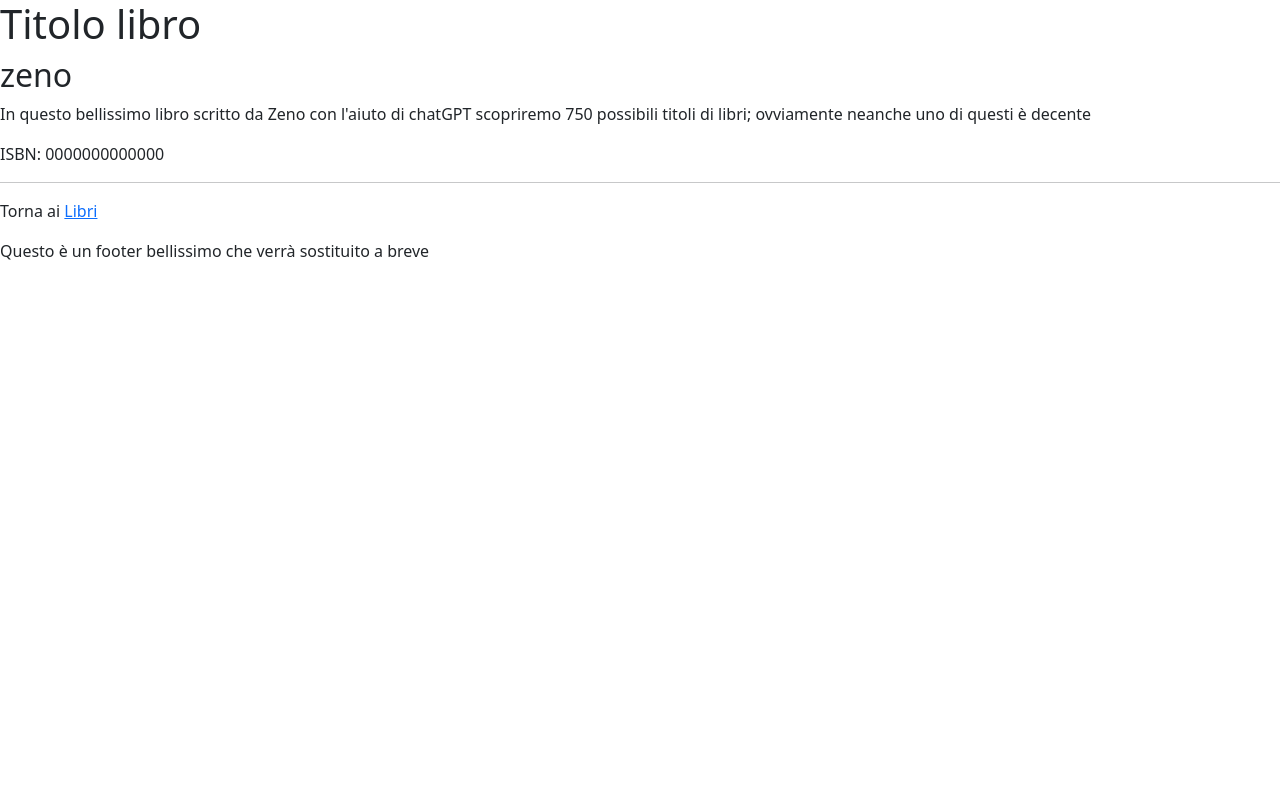
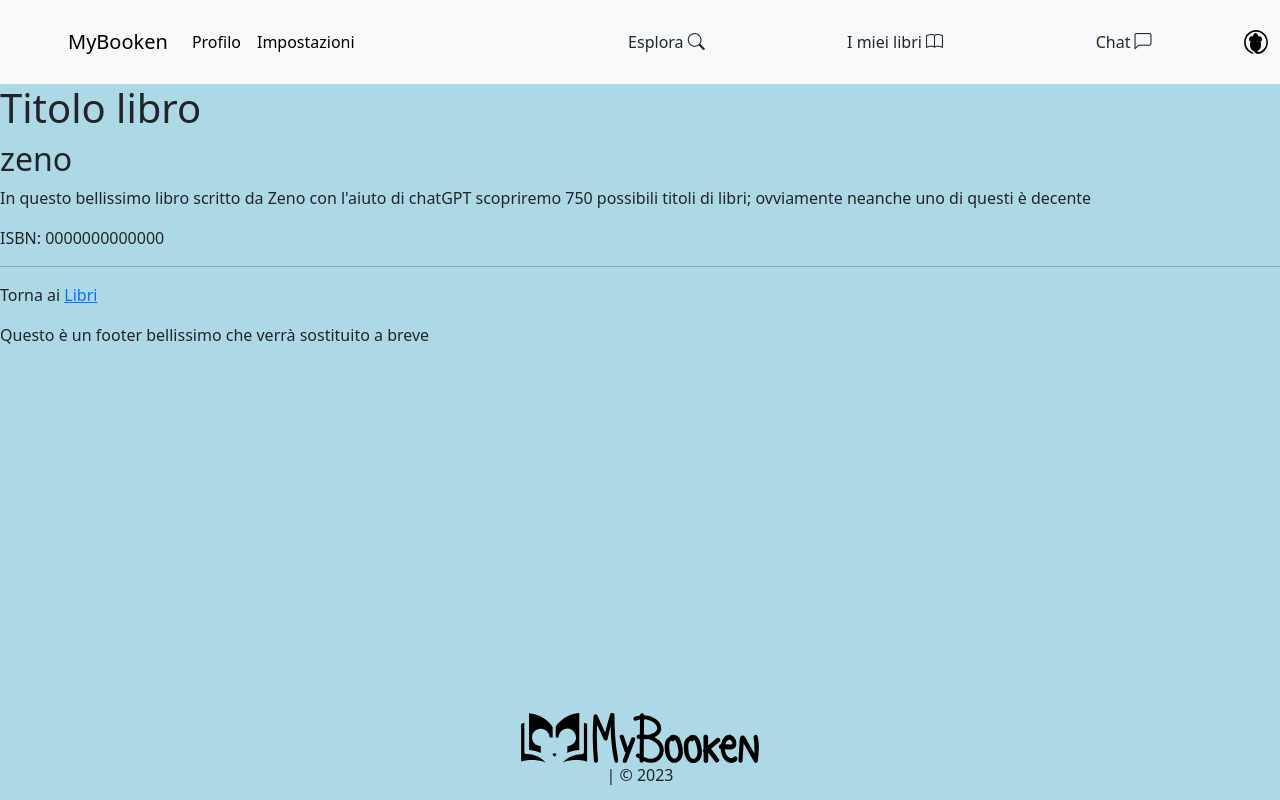
Before and after one commit to VittorioFv/MyBooken, a Django app: page /libri/dettagli_libro/2 in a window 1280 px wide. Run offline with Django 4.2, Linux system fonts and the light colour scheme; data comes from the database, SQL or seed files in the repository.

Commit message:
aggiunta burgher menu django

```diff
--- /dev/null
+++ b/DJANGO NON TOCCARE/sito/myBooken/libri/static/CSS/indexburger.css
@@ -0,0 +1,178 @@
+*{
+    margin: 0;
+    padding: 0;
+    box-sizing: border-box;
+}
+
+body{
+    background: lightblue;
+}
+
+#toggle{
+    float: left;
+    left: 0px;
+    width: 56px;
+    height: 56px;
+    background: lightseagreen;
+    cursor: pointer;
+    display: flex;
+    justify-content: center;
+    align-items: center;
+    visibility: hidden;
+}
+
+#toggle::before{
+    content: '';
+    position: absolute;
+    width: 28px;
+    height: 2px;
+    background: #fff;
+    box-shadow: 0px 10px 0px #fff; /*Se si vuole avere solo 2 barre su burgermenu basta togliere box-shadow così non fa più l'effetto strano del X*/
+    transform: translateY(-10px);
+    transition: 0.2s;
+}
+
+#toggle::after{
+    content: '';
+    position: absolute;
+    width: 28px;
+    height: 2px;
+    background: #fff;
+    transform: translateY(10px);
+    transition: 0.2s;
+}
+
+#toggle.active::before{
+    transform: translateY(0px) rotate(45deg);
+    box-shadow: 0px 0px 0px #fff;
+}
+
+#toggle.active::after{
+    transform: translateY(0px) rotate(-45deg);
+}
+
+#sidebar{
+    position: fixed;
+    top: 0;
+    left: -250px;
+    width: 250px;
+    height: 100vh;
+    background: lightseagreen;
+    transition: 0.2s;
+}
+
+#sidebar.active{
+    left: 0px;
+}
+
+#sidebar ul{
+    position: relative;
+    margin-top: 50px;
+
+}
+
+#sidebar ul li{
+    list-style: none;
+    display: inline-block;
+    width: 100%;
+    padding: 10px 40px;
+
+}
+
+#sidebar ul li:hover{
+    background: #03a9f4;
+}
+
+#sidebar ul li a{
+    color: #fff;
+    text-decoration: none;
+    font-size: 1.5em;
+    letter-spacing: 2px;
+
+}
+
+.tokenNavbar{
+    background-image: url(../../../LogoToken/token.svg);
+    width: 24px;
+    height: 24px;
+    display: flex;
+    flex-direction: column;
+    justify-content: center;
+  }
+
+  .footerNavbar{
+    width: auto;
+    display: flex;
+    visibility: hidden;
+  }
+
+  #tabBar{
+    display: inline-block;
+    width: 40%;
+    height: 56px;
+    margin: 6px;
+  }
+
+  #tabBar div{
+    width: 33%;
+    text-align: center;
+    margin: auto;
+   }
+
+   footer{
+    height: 100px;
+    position: fixed;
+    bottom: 0;
+    text-align: center;
+    display: flex;
+    flex-direction: column;
+    justify-content: center;
+    visibility: visible;
+   }
+
+   #imglogo{
+    width: 100vw;
+    height: 50px;
+   }
+
+
+@media only screen and (max-width: 992px)
+{
+  #tabBar{
+    position: fixed;
+    bottom: 0;
+    display: flex;
+    flex-direction: row;
+    width: 100vw;
+    text-align: center;
+
+  }
+
+  #tabBar div{
+    width: 33%;
+    text-align: center;
+    margin: auto;
+   }
+
+   #tabBar div a{
+    justify-content: center;
+   }
+
+   .footerNavbar{
+    visibility: visible;
+  }
+
+  footer{
+    visibility: hidden;
+  }
+
+  #toggle{
+    visibility: visible;
+  }
+
+}
+
+@media only screen and (min-width: 992px)
+{
+
+}
--- /dev/null
+++ b/DJANGO NON TOCCARE/sito/myBooken/libri/static/JS/script.js
@@ -0,0 +1,15 @@
+if (window.innerWidth > window.innerHeight){
+  document.querySelector("body").classList.add("desktop");
+}
+
+function openNav() {
+  document.getElementById("sidebar").style.width = "80vw";
+  document.getElementById("close").style.display = "block";
+  document.getElementById("close").style.opacity = "20%";
+}
+
+function closeNav() {
+  document.getElementById("sidebar").style.width = "0";
+  document.getElementById("close").style.display = "none";
+  document.getElementById("close").style.opacity = "0%";
+}
--- /dev/null
+++ b/DJANGO NON TOCCARE/sito/myBooken/libri/templates/burgherMenu.html
@@ -0,0 +1,70 @@
+<nav class="navbar navbar-expand-lg bg-body-tertiary navbar1">
+    <div class="container-fluid">
+        <div id="toggle"></div>
+
+        <a class="navbar-brand" href="#">MyBooken</a>
+
+        <div class="collapse navbar-collapse">
+            <ul class="navbar-nav">
+              <li class="nav-item"><a class="nav-link active" href="#">Profilo</a></li>
+              <li class="nav-item"><a class="nav-link active" href="#">Impostazioni</a></li>
+            </ul>
+          </div>
+
+        <!-- tabBar -->
+        <div class=" navbar-collapse" id="tabBar">
+            <div>
+                <a class="nav-link" href="#">Esplora <i class="bi bi-search" style="font-size: 17px;"></i></a>
+            </div>
+            <div>
+                <a class="nav-link" href="#">I miei libri <i class="bi bi-book" style="font-size: 17px;"></i></a>
+            </div>
+            <div>
+                <a class="nav-link" href="#">Chat <i class="bi bi-chat-left" style="font-size: 17px;"></i></a>
+            </div>
+        </div>
+
+        <div class="tokenNavbar" style="font-size: 19px;"></div>
+
+        <div id="sidebar">
+            <ul>
+                <li><a class="nav-link" href="#">Profilo</a></li>
+                <li><a class="nav-link" href="#">Impostazioni</a></li>
+                <li><a class="nav-link" href="#">Contattaci</a></li>
+                <div class="footerNavbar" style="width: 100px;">
+                    <img src="../../LogoToken/logo.svg" alt="LogoFooter"> &copy2023
+                </div>
+            </ul>
+        </div>
+
+    </div>
+</nav>
+
+
+<!-- Footer -->
+<footer class="col-xs-12 col-md-12 col-lg-12">
+    <a href="#"><img src="../../LogoToken/logo.svg" alt="Logo MyBooken" id="imglogo"></a>
+    | &copy 2023
+</footer>
+
+<script>
+    const toggle = document.getElementById('toggle');
+    const sidebar = document.getElementById('sidebar');
+
+    document.onclick = function (e) {
+        if (e.target.id !== 'sidebar' && e.target.id !== 'toggle') {
+            toggle.classList.remove('active');
+            sidebar.classList.remove('active');
+        }
+    }
+
+
+    toggle.onclick = function () {
+        toggle.classList.toggle('active');
+        sidebar.classList.toggle('active');
+    }
+</script>
+<script type="text/javascript" src="JS/script.js"></script>
+<script src="https://cdn.jsdelivr.net/npm/bootstrap@5.3.0-alpha1/dist/js/bootstrap.bundle.min.js"
+    integrity="sha384-w76AqPfDkMBDXo30jS1Sgez6pr3x5MlQ1ZAGC+nuZB+EYdgRZgiwxhTBTkF7CXvN"
+    crossorigin="anonymous"></script>
--- a/DJANGO NON TOCCARE/sito/myBooken/libri/templates/master.html
+++ b/DJANGO NON TOCCARE/sito/myBooken/libri/templates/master.html
@@ -6,19 +6,34 @@
     <meta charset="UTF-8">
     <meta http-equiv="X-UA-Compatible" content="IE=edge">
     <meta name="viewport" content="width=device-width, initial-scale=1.0">
+
+    {# BOOTSTRAP #}
     <link href="https://cdn.jsdelivr.net/npm/bootstrap@5.3.0-alpha1/dist/css/bootstrap.min.css" rel="stylesheet" integrity="sha384-GLhlTQ8iRABdZLl6O3oVMWSktQOp6b7In1Zl3/Jr59b6EGGoI1aFkw7cmDA6j6gD" crossorigin="anonymous">
+    <link rel="stylesheet" href="https://cdn.jsdelivr.net/npm/bootstrap-icons@1.10.3/font/bootstrap-icons.css">
 
+    {% load static %}
+    <link rel="stylesheet" href="{% static 'CSS/indexburger.css' %}">
 
     {% load static %}
     <link rel="stylesheet" href="{% static 'CSS/card.css' %}">
 
 </head>
 <body>
-
-{% block content %}
-{% endblock %}
+    {% include 'burgherMenu.html' %}
 
 
-{% include 'footer.html' %}
+    {% block content %}
+    {% endblock %}
+
+
+    {% include 'footer.html' %}
+
+    {# JAVASCRIPT PER IL MENU #}
+    {% load static %}
+    <script type="text/javascript" src="{% static 'JS/script.js' %}"></script>
+
+    <script src="https://cdn.jsdelivr.net/npm/bootstrap@5.3.0-alpha1/dist/js/bootstrap.bundle.min.js"
+        integrity="sha384-w76AqPfDkMBDXo30jS1Sgez6pr3x5MlQ1ZAGC+nuZB+EYdgRZgiwxhTBTkF7CXvN"
+        crossorigin="anonymous"></script>
 </body>
 </html>
```
